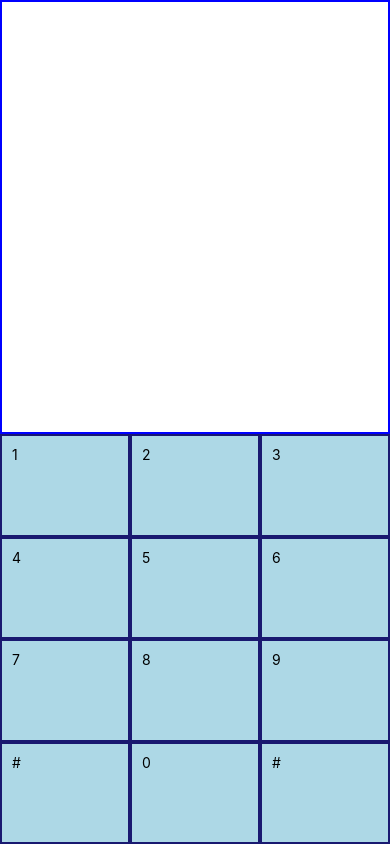
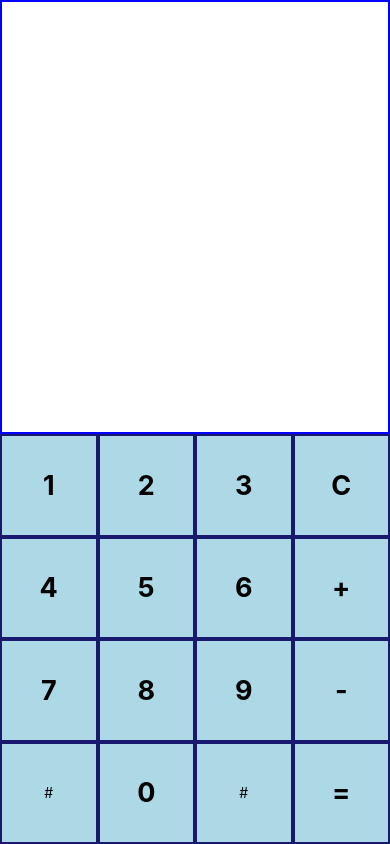
Before and after one commit to fpiskur/calcualtor, a React Native app: screen / in a window 390 px wide. Built offline with nearby package versions, Linux system fonts and the light colour scheme.

Commit message:
Introduce basic operators - working calculator

```diff
--- a/App.js
+++ b/App.js
@@ -1,5 +1,7 @@
 import { StyleSheet, Text, View, Pressable } from 'react-native';
 import { useState } from 'react'
+
+import NumPadButton from './components/NumPadButton'
 
 export default function App() {
   const [output, setOutput] = useState('')
@@ -7,26 +9,41 @@ export default function App() {
   return (
     <>
       <View style={[styles.container, styles.output_container]}><Text style={styles.output_text}>{output}</Text></View>
-      <View style={[styles.container, styles.numpad]}>
+
+      <View style={[styles.container, styles.numpad_container]}>
+        <View style={styles.numpad}>
           <View style={styles.numrow}>
-          <Pressable onPress={() => setOutput(1)} style={styles.button}><Text>1</Text></Pressable>
-          <Pressable onPress={() => setOutput(2)} style={styles.button}><Text>2</Text></Pressable>
-          <Pressable onPress={() => setOutput(3)} style={styles.button}><Text>3</Text></Pressable>
+            <NumPadButton output={output} setOutput={setOutput}>1</NumPadButton>
+            <NumPadButton output={output} setOutput={setOutput}>2</NumPadButton>
+            <NumPadButton output={output} setOutput={setOutput}>3</NumPadButton>
           </View>
           <View style={styles.numrow}>
-          <Pressable onPress={() => setOutput(4)} style={styles.button}><Text>4</Text></Pressable>
-          <Pressable onPress={() => setOutput(5)} style={styles.button}><Text>5</Text></Pressable>
-          <Pressable onPress={() => setOutput(6)} style={styles.button}><Text>6</Text></Pressable>
+            <NumPadButton output={output} setOutput={setOutput}>4</NumPadButton>
+            <NumPadButton output={output} setOutput={setOutput}>5</NumPadButton>
+            <NumPadButton output={output} setOutput={setOutput}>6</NumPadButton>
           </View>
           <View style={styles.numrow}>
-          <Pressable onPress={() => setOutput(7)} style={styles.button}><Text>7</Text></Pressable>
-          <Pressable onPress={() => setOutput(8)} style={styles.button}><Text>8</Text></Pressable>
-          <Pressable onPress={() => setOutput(9)} style={styles.button}><Text>9</Text></Pressable>
+            <NumPadButton output={output} setOutput={setOutput}>7</NumPadButton>
+            <NumPadButton output={output} setOutput={setOutput}>8</NumPadButton>
+            <NumPadButton output={output} setOutput={setOutput}>9</NumPadButton>
           </View>
           <View style={styles.numrow}>
             <Pressable style={styles.button}><Text>#</Text></Pressable>
-          <Pressable onPress={() => setOutput(0)} style={styles.button}><Text>0</Text></Pressable>
+            <NumPadButton output={output} setOutput={setOutput}>0</NumPadButton>
             <Pressable style={styles.button}><Text>#</Text></Pressable>
+          </View>
+        </View>
+
+        <View style={styles.operators}>
+          <Pressable onPress={() => setOutput('')} style={[styles.button, styles.operator_button]}><Text style={styles.operator_button_text}>C</Text></Pressable>
+          <NumPadButton output={output} setOutput={setOutput}>+</NumPadButton>
+          <NumPadButton output={output} setOutput={setOutput}>-</NumPadButton>
+          <Pressable
+            onPress={() => { setOutput(Function("return " + output)()) }}
+            style={[styles.button, styles.operator_button]}
+          >
+            <Text style={styles.operator_button_text}>=</Text>
+          </Pressable>
         </View>
       </View>
     </>
@@ -38,9 +55,6 @@ const styles = StyleSheet.create({
     flex: 1,
     backgroundColor: '#fff',
   },
-  output_text: {
-    fontSize: 57,
-  },
   output_container: {
     justifyContent: 'flex-end',
     alignItems: 'flex-end',
@@ -49,16 +63,38 @@ const styles = StyleSheet.create({
     borderStyle: 'solid',
     paddingBottom: 20,
   },
+  output_text: {
+    fontSize: 57,
+  },
+  numpad_container: {
+    flexDirection: "row",
+  },
+  numpad: {
+    flex: 3
+  },
   numrow: {
     flex: 1,
     flexDirection: 'row',
   },
+  operators: {
+    flex: 1
+  },
   button: {
     flex: 1,
     padding: 10,
+    justifyContent: "center",
+    alignItems: "center",
     backgroundColor: 'lightblue',
     borderColor: 'midnightblue',
     borderWidth: 2,
     borderStyle: 'solid',
-  }
+  },
+  operator_button: {
+    justifyContent: "center",
+    alignItems: "center",
+  },
+  operator_button_text: {
+    fontSize: 27,
+    fontWeight: "bold",
+  },
 });
--- /dev/null
+++ b/components/NumPadButton.js
@@ -0,0 +1,33 @@
+import { Pressable, Text, StyleSheet } from 'react-native'
+
+export default function NumPadButton({ children, output, setOutput }) {
+  const operators = ["+", "-"]
+  let val;
+  if (operators.includes(children)) {
+    val = " " + children + " "
+  } else {
+    val = children
+  }
+  return (
+    <Pressable onPress={() => setOutput(output + val)} style={styles.button}>
+      <Text style={styles.button_text}>{children}</Text>
+    </Pressable>
+  )
+}
+
+const styles = StyleSheet.create({
+  button: {
+    flex: 1,
+    padding: 10,
+    justifyContent: "center",
+    alignItems: "center",
+    backgroundColor: 'lightblue',
+    borderColor: 'midnightblue',
+    borderWidth: 2,
+    borderStyle: 'solid',
+  },
+  button_text: {
+    fontSize: 27,
+    fontWeight: "bold",
+  },
+})
```
Lines whose indentation alone changed are shown as unchanged.
